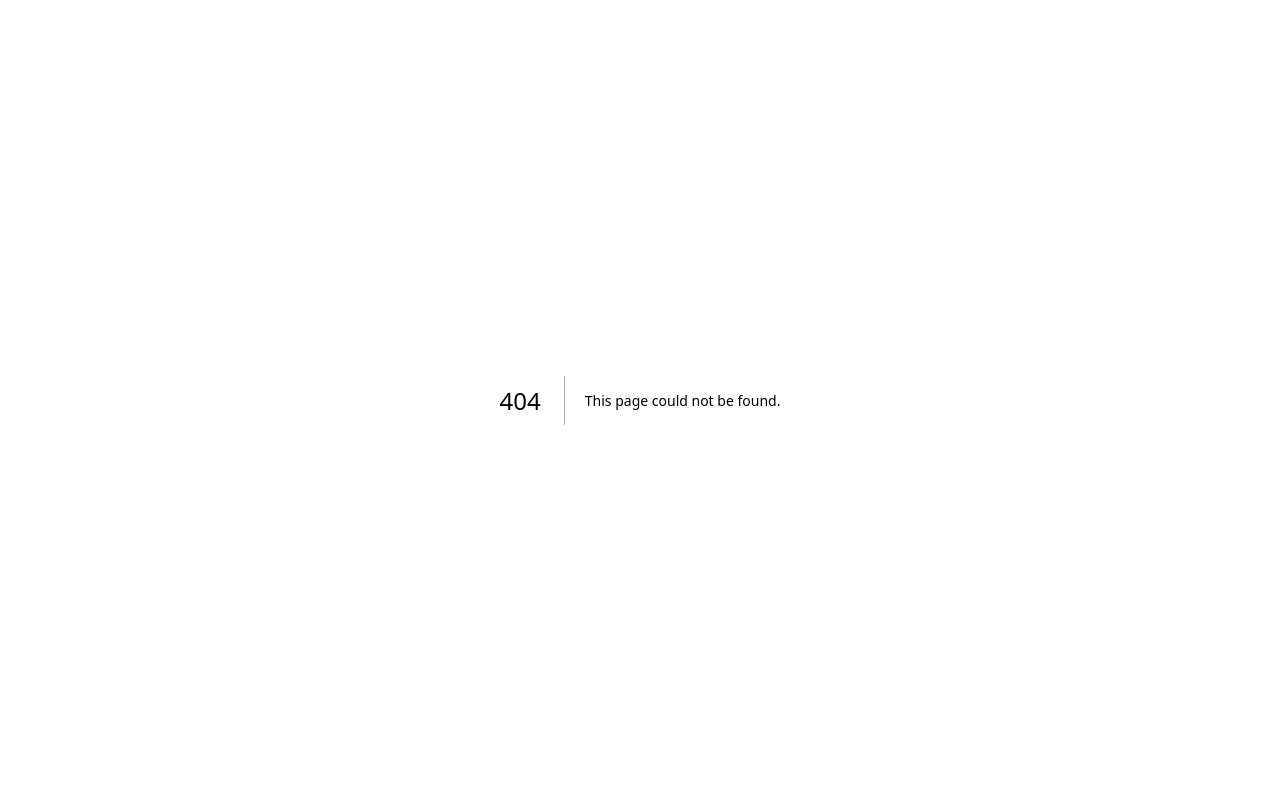
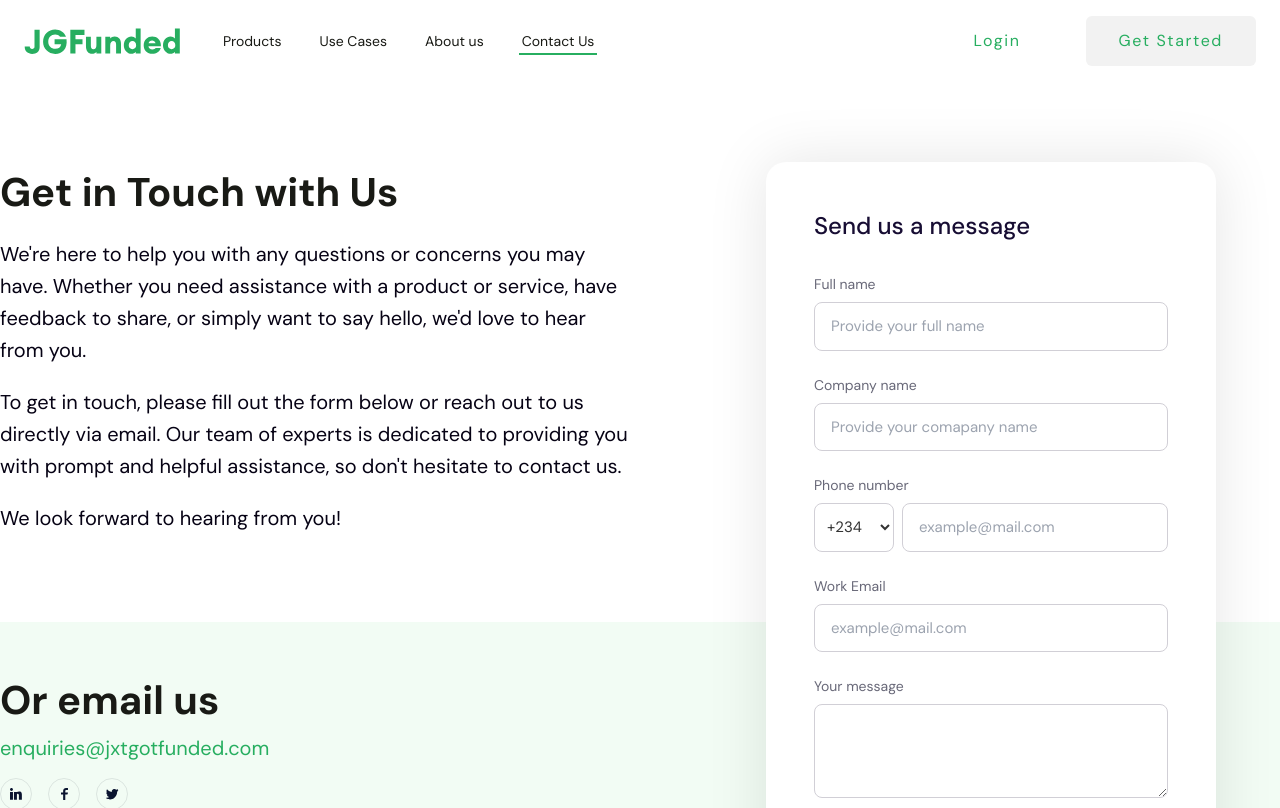
Before and after one commit to arudovwen/JGFunded, a Next.js app: page /contact-us in a window 1280 px wide. Before the commit this address had no page. Shown: the top 808 px of the page. Built offline with nearby package versions, Linux system fonts and the light colour scheme.

Commit message:
Ui updates, adding contact page

```diff
--- a/src/components/about/Second.js
+++ b/src/components/about/Second.js
@@ -3,7 +3,7 @@ import React from "react";
 
 function Second() {
   return (
-    <section className="container grid grid-cols-1 xl:grid-cols-2 gap-x-10 lg:gap-x-[58px] rounded-[40px] bg-[#F2FCF4] dark:bg-[#677c6b] mb-28 lg:mb-[140px] fade-in-bottom">
+    <section className="container grid grid-cols-1 xl:grid-cols-2 gap-x-10 lg:gap-x-[58px] rounded-[40px] bg-[#F2FCF4] dark:bg-[#313b33] mb-28 lg:mb-[140px] fade-in-bottom">
       <div className="px-10 lg:px-20  py-12 lg:py-[60px] text-center lg:text-left">
         <h2 className="text-[#191A15] dark:text-white/90 text-2xl lg:text-[32px] mb-4 font-bold">
           Highly-Selective Dealflow
--- a/src/components/landing/Banner.js
+++ b/src/components/landing/Banner.js
@@ -8,6 +8,7 @@ import {
 import { RiBarChartFill } from "react-icons/ri";
 import "react-responsive-carousel/lib/styles/carousel.min.css"; // requires a loader
 import { Carousel } from "react-responsive-carousel";
+import Link from "next/link";
 
 function Banner() {
   return (
@@ -24,9 +25,10 @@ function Banner() {
           and funding is initiated.
         </h2>
         <div className="flex flex-col sm:flex-row gap-8 items-center">
-          <ButtonComponent className="bg-primary text-white text-sm justify-center lg:text-base px-5 w-full sm:w-auto">
+         <Link href="#waitlist" scroll={false}>
+         <ButtonComponent className="bg-primary text-white text-sm justify-center lg:text-base px-5 w-full sm:w-auto">
             Join Waitlist
-          </ButtonComponent>
+          </ButtonComponent></Link>
           <button className="text-[#686D77] dark:text-white/80 flex items-center gap-x-3 lg:gap-x-5 text-sm lg:text-base">
             {" "}
             <Image
@@ -36,7 +38,7 @@ function Banner() {
               alt="play icon"
               className="w-[46px] h-[46px] lg:w-auto lg:h-auto"
             />{" "}
-            Play Demo
+            Book Demo
           </button>
         </div>
         <TbArrowBigDownLineFilled className="text-shadow-drop-center w-16 h-16 text-primary absolute top-2 right-0 hidden sm:flex xl:hidden" />
--- a/src/components/landing/Faqs.js
+++ b/src/components/landing/Faqs.js
@@ -8,7 +8,7 @@ function Faqs() {
     {
       icon: "",
       title: "Is there a free trial available?",
-      text: "Yes, you can try us for free for 30 days. If you want, we’ll provide you with a free, personalized 30-minute onboarding call to get you up and running as soon as possible.",
+      text: "Yes, you can try us for free for 30 days. If you want, we would provide a free personalized 30-minutes onboarding call to get you up and running as soon as possible.",
     },
     {
       icon: "",
--- a/src/components/landing/Features.js
+++ b/src/components/landing/Features.js
@@ -17,7 +17,7 @@ function Features() {
     },
   ];
   return (
-    <section className="container grid grid-cols-1 xl:grid-cols-2 gap-x-10 lg:gap-x-[58px] sm:rounded-[40px] bg-[#F2FCF4] dark:bg-[#677c6b] mb-28 lg:mb-[140px] px-6 xl:px-0">
+    <section className="container grid grid-cols-1 xl:grid-cols-2 gap-x-10 lg:gap-x-[58px] sm:rounded-[40px] bg-[#F2FCF4] dark:bg-[#313b33] mb-28 lg:mb-[140px] px-6 xl:px-0">
       <ScrollAnimation animateOnce animateIn="fade-in-bottom">
         <div className="sm:pl-10 lg:pl-20  py-12 lg:py-[60px] text-center lg:text-left">
           <h2 className="text-[#191A15] dark:text-white/90 text-3xl lg:text-[50px] lg:leading-[72px] mb-4 font-bold">
@@ -27,19 +27,19 @@ function Features() {
             We offer a variety of interesting features that you can help you
             manage your startup portfolio and matchmaking, scheduling processes.
           </p>
-          <div className="grid sm:grid-cols-2 gap-8 text-left">
+          <div className="grid sm:grid-cols-2 gap-10 text-center lg:text-left">
             {content.map((item, index) => (
               <div key={`${index}text`}>
                 {index === 0 && (
-                  <BsGrid1X2 className="mb-6 w-8 h-8 text-primary" />
+                  <BsGrid1X2 className="mb-4 w-8 h-8 text-primary  mx-auto lg:mx-0" />
                 )}
-                 {index === 1 && (
-                  <TbUsers className="mb-6 w-8 h-8 text-primary" />
+                {index === 1 && (
+                  <TbUsers className="mb-4 w-8 h-8 text-primary  mx-auto lg:mx-0" />
                 )}
                 <h4 className="font-bold text-xl lg:text-2xl text-[#16054E] dark:text-white/80 mb-2">
                   {item.title}
                 </h4>
-                <p className="text-[#16054E] dark:text-white/80 text-sm">
+                <p className="text-[#16054E] dark:text-white/80 text-sm max-w-[350px] mx-auto">
                   {item.text}
                 </p>
               </div>
--- a/src/components/landing/WeHelp.js
+++ b/src/components/landing/WeHelp.js
@@ -51,23 +51,23 @@ function WeHelp() {
           <div>
             <div className="grid grid-cols-1 sm:grid-cols-2 gap-8 mb-10">
               {content.map((item, index) => (
-                <div key={`${index}text`}>
-                  {index === 0 &&
-                    <RxSpeakerLoud className="w-8 h-8 text-[#333333] dark:text-white/80 mb-4" />
-                  }
+                <div key={`${index}text`} className="text-center lg:text-left">
+                  {index === 0 && (
+                    <RxSpeakerLoud className="w-8 h-8 text-[#333333] dark:text-white/80 mb-4 mx-auto lg:mx-0" />
+                  )}
                   {index === 3 && (
-                    <HiOutlineUserGroup className="w-8 h-8 text-[#333333] dark:text-white/80 mb-4" />
+                    <HiOutlineUserGroup className="w-8 h-8 text-[#333333] dark:text-white/80 mb-4  mx-auto lg:mx-0" />
                   )}
                   {index === 1 && (
-                    <TbUsers className="w-8 h-8 text-[#333333] dark:text-white/80 mb-4" />
+                    <TbUsers className="w-8 h-8 text-[#333333] dark:text-white/80 mb-4  mx-auto lg:mx-0" />
                   )}
                   {index === 2 && (
-                    <RiUserSearchLine className="w-8 h-8 text-[#333333] dark:text-white/80 mb-4" />
+                    <RiUserSearchLine className="w-8 h-8 text-[#333333] dark:text-white/80 mb-4  mx-auto lg:mx-0" />
                   )}
                   <h4 className="font-bold text-base lg:text-2xl text-[#333333] dark:text-white/80 mb-1 lg:mb-2">
                     {item.title}
                   </h4>
-                  <p className="text-[#333333] dark:text-white/80 text-[13px] lg:text-sm">
+                  <p className="text-[#333333] dark:text-white/80 text-[13px] lg:text-sm max-w-[350px] mx-auto">
                     {item.text}
                   </p>
                 </div>
--- a/src/components/navigation/SiteFooter.js
+++ b/src/components/navigation/SiteFooter.js
@@ -132,7 +132,7 @@ function SiteFooter() {
               ))}
             </div>
           </ScrollAnimation>
-          <div className="bg-[#F2FCF4] dark:bg-[#2c342e] mix-blend-normal text-center lg:text-left lg:w-[338px] px-6 md:px-10 py-4 md:py-8">
+          <div className="bg-[#F2FCF4] dark:bg-[#313b33] mix-blend-normal text-center lg:text-left lg:w-[338px] px-6 md:px-10 py-4 md:py-8">
             <ScrollAnimation animateOnce animateIn="fade-in">
               <form>
                 <legend className="text-dark dark:text-white/90 font-bold mb-4">
--- a/src/components/navigation/SiteHeader.js
+++ b/src/components/navigation/SiteHeader.js
@@ -20,9 +20,13 @@ const links = [
     title: "About us",
     url: "/about",
   },
+  // {
+  //   title: "Careers",
+  //   url: "",
+  // },
   {
-    title: "Careers",
-    url: "",
+    title: "Contact Us",
+    url: "/contact-us",
   },
 ];
 
@@ -61,7 +65,7 @@ function SiteHeader() {
             />
           </Link>
 
-          <ul className={`hidden lg:flex items-center gap-x-10 nav__menu`}>
+          <ul className={`hidden lg:flex items-center gap-x-8 nav__menu`}>
             {links.map((link) => (
               <Link key={link.title} href={link.url}>
                 {" "}
@@ -87,7 +91,12 @@ function SiteHeader() {
           </Link>
         </div>
         <div className="lg:hidden">
-          <Hamburger size={28} toggled={isOpen} toggle={setOpen} color="#27AE60"/>
+          <Hamburger
+            size={28}
+            toggled={isOpen}
+            toggle={setOpen}
+            color="#27AE60"
+          />
         </div>
       </div>
 
--- a/src/pages/_app.js
+++ b/src/pages/_app.js
@@ -13,6 +13,7 @@ export default function App({ Component, pageProps }) {
       <style jsx global>{`
         html {
           font-family: ${dmSans.style.fontFamily};
+          scroll-behavior: smooth;
         }
       `}</style>
       <Component {...pageProps} />
--- /dev/null
+++ b/src/pages/contact-us.js
@@ -0,0 +1,174 @@
+/* eslint-disable react/no-unescaped-entities */
+import React from "react";
+import WebLayout from "@/components/layouts/WebLayout";
+import Head from "next/head";
+import Image from "next/image";
+import Link from "next/link";
+import ButtonComponent from "../components/ButtonComponent";
+
+function contactUs() {
+  const socials = [
+    {
+      name: "linkedin",
+      url: "/images/lk.svg",
+      link: "https://linkedin.com",
+      w: 12,
+      h: 12,
+    },
+    {
+      name: "facebook",
+      url: "/images/fb.svg",
+      link: "https://facebook.com",
+      w: 7,
+      h: 12,
+    },
+    {
+      name: "twitter",
+      url: "/images/twitter.svg",
+      link: "https://twitter.com",
+      w: 12,
+      h: 10,
+    },
+  ];
+
+  return (
+    <WebLayout>
+      <section className="pt-20 lg:pb-20 relative">
+        <div className="container sm:mb-16  px-6 xl:px-0">
+          <h2 className="text-[#191A15] dark:text-white/90 text-3xl lg:text-[40px] lg:leading-[60px] mb-4 font-bold">
+            Get in Touch with Us
+          </h2>
+          <div className="grid lg:grid-cols-2 gap-x-6">
+            <div>
+              <p className="text-[#060214] dark:text-white/80 font-normal text-base lg:text-xl lg:leading-[32px] mb-5">
+                We're here to help you with any questions or concerns you may
+                have. Whether you need assistance with a product or service,
+                have feedback to share, or simply want to say hello, we'd love
+                to hear from you.
+              </p>
+              <p className="text-[#060214] dark:text-white/80 font-normal text-base lg:text-xl lg:leading-[32px] mb-5">
+                To get in touch, please fill out the form below or reach out to
+                us directly via email. Our team of experts is dedicated to
+                providing you with prompt and helpful assistance, so don't
+                hesitate to contact us.
+              </p>
+              <p className="text-[#060214] dark:text-white/80 font-normal text-base lg:text-xl lg:leading-[32px] mb-6">
+                We look forward to hearing from you!
+              </p>
+            </div>
+          </div>
+        </div>
+        <div className="container  max-w-[450px] bg-white dark:bg-dark p-6 sm:p-12 rounded-[20px] sm:shadow-[0px_0px_60px_1px_rgba(0,0,0,0.1)] lg:absolute right-[5%] top-[80px] my-8 lg:my-0">
+          <form className="sm:min-w-[327px]">
+            <legend className="text-[#170D33] dark:text-white/80 text-2xl font-medium mb-8">
+              Send us a message
+            </legend>
+            <div className="mb-6">
+              <label className="text-[#686878] dark:text-white/60 text-sm mb-2 block">
+                Full name
+              </label>
+              <input
+                className="w-full text-[15px] bg-white dark:bg-white/60  px-4 py-3 rounded-lg border border-[#D1CFD6]"
+                placeholder="Provide your full name"
+              />
+            </div>
+            <div className="mb-6">
+              <label className="text-[#686878] dark:text-white/60 text-sm mb-2 block">
+                Company name
+              </label>
+              <input
+                className="w-full text-[15px] bg-white dark:bg-white/60  px-4 py-3 rounded-lg  border border-[#D1CFD6]"
+                placeholder="Provide your comapany name"
+              />
+            </div>
+            <div className="mb-6">
+              <label className="text-[#686878]  dark:text-white/60 text-sm mb-2 block">
+                Phone number
+              </label>
+              <div className="flex gap-x-2">
+                <select
+                  defaultValue={234}
+                  className="bg-white text-[15px] px-2 py-2 rounded-lg text-[#333] w-[80px] border border-[#D1CFD6]"
+                >
+                  <option value={234}>+234</option>
+                </select>
+                <input
+                  type="email"
+                  className="flex-1 text-[15px] bg-white dark:bg-white/60 px-4 py-3 rounded-lg  border border-[#D1CFD6]"
+                  placeholder="example@mail.com"
+                />
+              </div>
+            </div>
+            <div className="mb-6">
+              <label className="text-[#686878]  dark:text-white/60 text-sm mb-2 block">
+                Work Email
+              </label>
+              <input
+                type="email"
+                className="w-full text-[15px] bg-white dark:bg-white/60 px-4 py-3 rounded-lg  border border-[#D1CFD6] leading-normal"
+                placeholder="example@mail.com"
+              />
+            </div>
+
+            <div className="mb-10">
+              <label className="text-[#686878] dark:text-white/60 text-sm mb-2 block">
+                Your message
+              </label>
+              <textarea
+                className="w-full text-[15px] bg-white dark:bg-white/60  px-4 py-3 rounded-lg  border border-[#D1CFD6]"
+                rows="3"
+              ></textarea>
+            </div>
+            <div>
+              <ButtonComponent
+                type="button"
+                className="bg-primary text-white w-full text-center justify-center"
+              >
+                Submit
+              </ButtonComponent>
+            </div>
+          </form>
+        </div>
+        <div className="bg-[#F2FCF4] dark:bg-[#313b33] py-12">
+          <div className="grid lg:grid-cols-2 gap-x-12 container  px-6 xl:px-0">
+            <div>
+              <h3 className="text-[#191A15] dark:text-white/90 text-3xl lg:text-[40px] lg:leading-[60px] mb-1 font-bold text-center lg:text-left">
+                Or email us
+              </h3>
+              <div className="mb-4 text-center lg:text-left">
+                <a
+                  href="mailto:enquiries@jxtgotfunded.com"
+                  className="text-primary font-normal text-base sm:text-xl"
+                >
+                  enquiries@jxtgotfunded.com
+                </a>
+              </div>
+              <ul className="flex gap-x-2 sm:gap-x-4 items-center mb-6 justify-center lg:justify-start">
+                {socials.map((link) => (
+                  <li
+                    className="text-dark font-normal text-base"
+                    key={link.name}
+                  >
+                    <Link href={link.link}>
+                      <span className="w-8 h-8 rounded-full border border-[#0a142f1a] hover:border-primary/20 flex items-center justify-center hover:bg-primary/10 dark:bg-white">
+                        <Image
+                          alt={link.name}
+                          src={link.url}
+                          width={link.w}
+                          height={link.h}
+                          className="w-auto h-auto"
+                        />
+                      </span>
+                    </Link>
+                  </li>
+                ))}
+              </ul>
+            </div>
+          </div>
+        </div>
+      </section>
+    </WebLayout>
+  );
+}
+
+export default contactUs;
--- a/src/styles/globals.css
+++ b/src/styles/globals.css
@@ -31,7 +31,7 @@ html[color-theme="light"] .scrolled {
   top: 0;
   box-shadow: 0px 1px 3px rgba(16, 24, 40, 0.1),
     0px 1px 2px rgba(16, 24, 40, 0.06);
-  z-index: 999;
+  z-index: 99;
 }
 
 html[color-theme="dark"] .scrolled {
@@ -45,7 +45,7 @@ html[color-theme="system"] .scrolled {
 .scrolled {
   position: sticky;
   top: 0;
-  z-index: 999;
+  z-index: 99;
   box-shadow: 0px 1px 3px rgba(16, 24, 40, 0.1),
     0px 1px 2px rgba(16, 24, 40, 0.06);
 }
```
Also changed, not shown: src/components/landing/Waitlist.js (+58 -5 lines), public/images/start.png (added), 1 other file (tests, documents, lock files or other folders).
